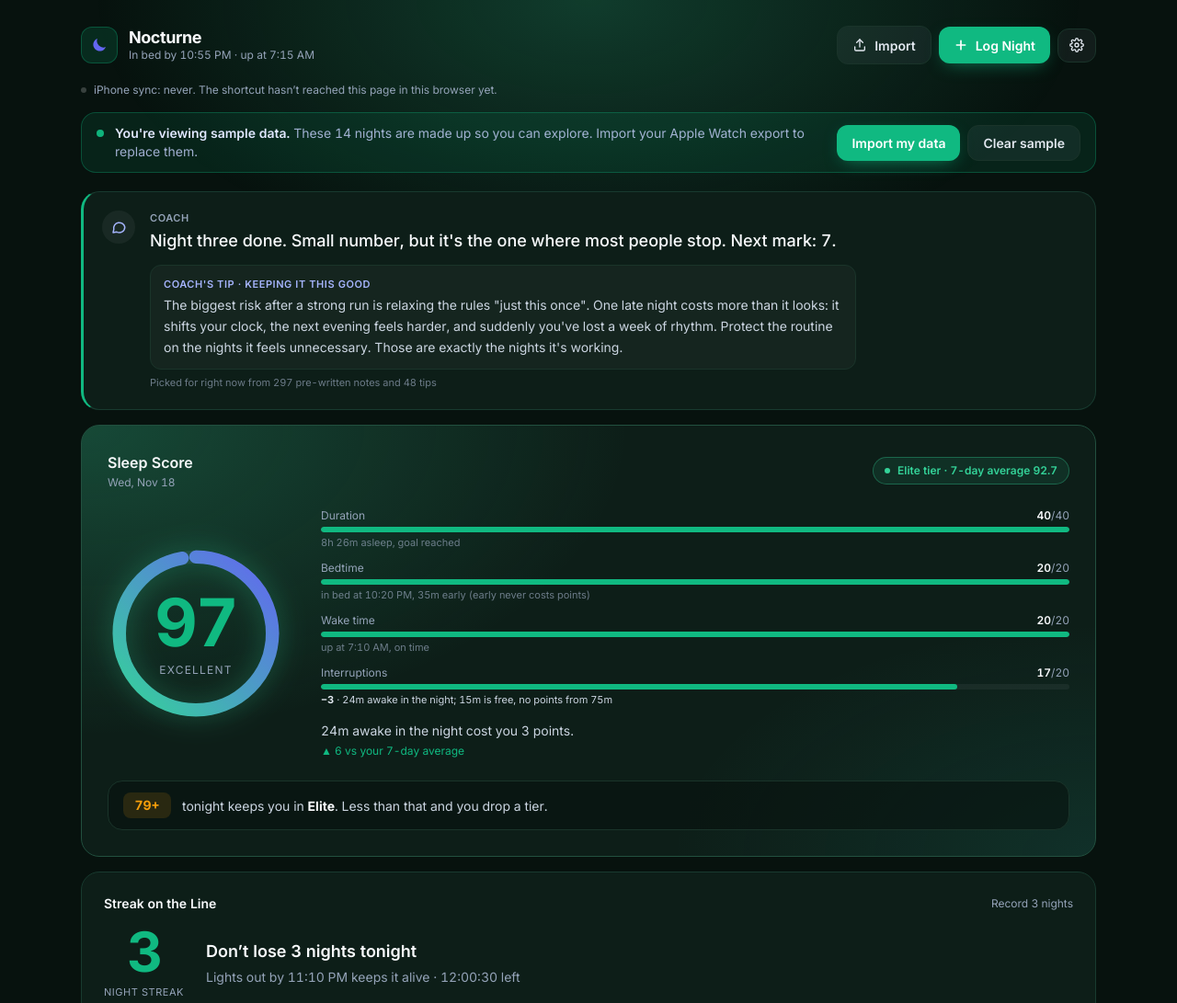
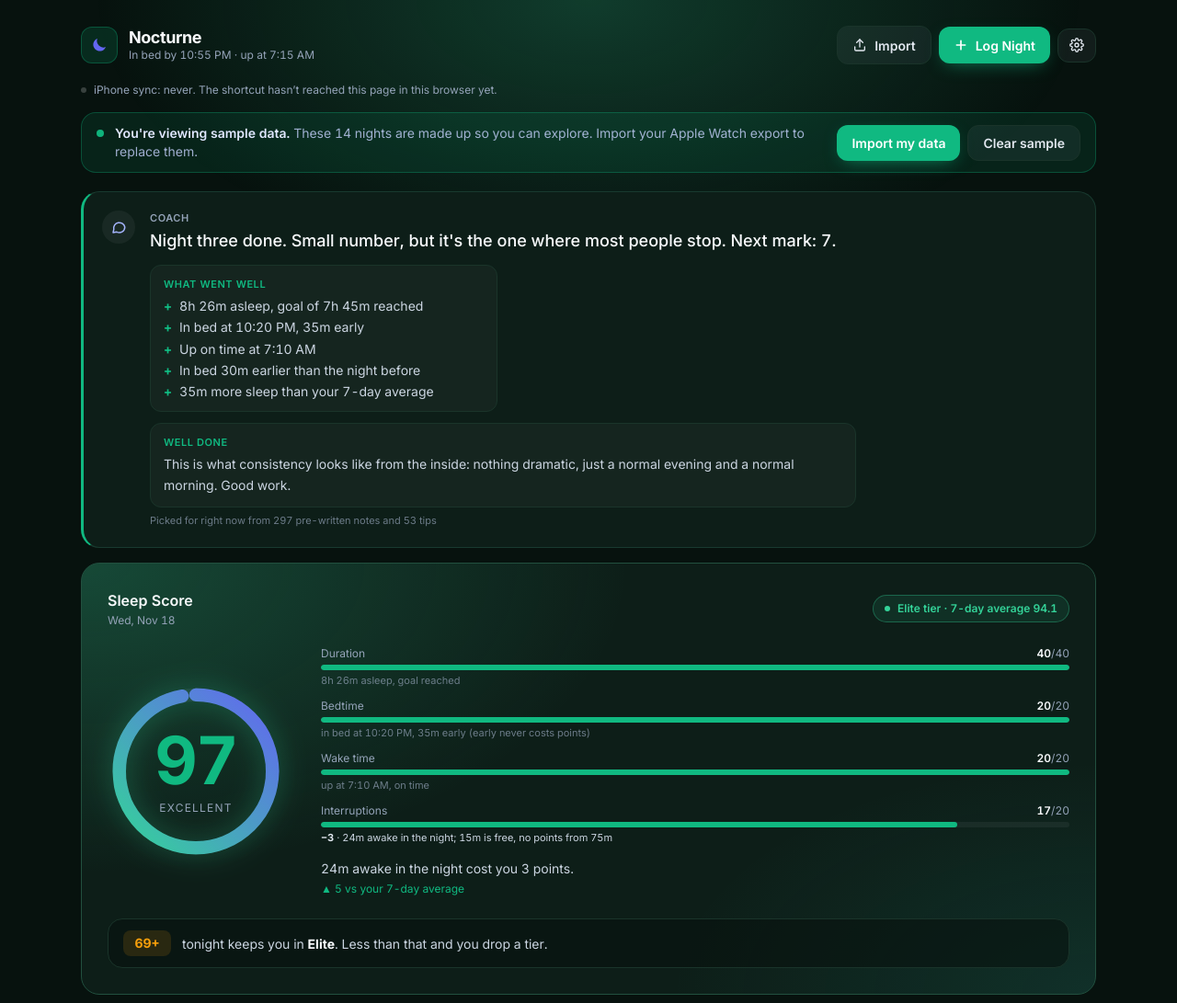
Before and after one commit to ahahahsh/Spanje, a plain HTML site: page sleep-tracker.html in a window 1280 px wide. Shown: the top 1091 px of the page at 92% size. Drawn offline with nearby package versions, Linux system fonts and the light colour scheme.

Commit message:
Add files via upload

```diff
--- a/sleep-tracker.html
+++ b/sleep-tracker.html
@@ -214,6 +214,7 @@
       <p class="text-[11px] uppercase tracking-wider text-muted font-semibold">Coach</p>
       <p id="coach-msg" class="text-base sm:text-lg font-medium leading-snug mt-0.5"></p>
       <p id="coach-more" class="hidden text-sm text-slate-300 leading-relaxed mt-2 max-w-3xl"></p>
+      <div id="coach-review" class="hidden mt-3 grid sm:grid-cols-2 gap-3 max-w-3xl"></div>
       <div id="coach-tip" class="hidden mt-3 rounded-xl bg-white/[0.03] border border-line px-3.5 py-3 max-w-3xl">
         <p id="coach-tip-title" class="text-[11px] uppercase tracking-wider font-semibold text-indigo-300"></p>
         <p id="coach-tip-body" class="text-sm text-slate-300 leading-relaxed mt-1"></p>
@@ -506,6 +507,9 @@ const mod1440 = m => ((m % 1440) + 1440) % 1440;
 const offsetAt = date => { const l = S().ladder; if (!l || !l.on || state.isSample || !l.hist || !l.hist.length) return 0;
   let o = l.hist[0][1]; for (const [from, off] of l.hist) if (from < date) o = off; return o; };
 const goalFor = n => S().goalMin - offsetAt(n.date);
+/** A successful night everywhere in the app (streak, green colour, full duration points): goal minus the buffer, i.e. 7h 45m. */
+const okFor = n => goalFor(n) - S().bufferMin;
+const okMin = () => S().goalMin - S().bufferMin;
 /** Target wake and bedtime as minutes-of-day. `bed` is the current step, `finalBed` the end goal. */
 const targets = () => { const wake = hmToMin(S().wakeTime), full = S().goalMin + S().latencyMin, off = ladderOffset();
   return { wake, off, inBed: full - off, bed: mod1440(wake - full + off), finalBed: mod1440(wake - full) }; };
@@ -666,7 +670,7 @@ const avg2 = a => (a.length ? a.reduce((s, v) => s + v, 0) / a.length : 0);
 function sleepScore(n) {
   const s = S(), d = deviations(n);
   const awake = n.stages ? n.stages.awake : Math.max(0, Math.round((n.wake - n.bed) / 60000) - n.asleepMin - s.latencyMin);
-  const dur = Math.round(40 * clamp((n.asleepMin - (goalFor(n) - 180)) / 180, 0, 1));   // 0 at goal − 3h, full marks at goal
+  const dur = Math.round(40 * clamp((n.asleepMin - (okFor(n) - 180)) / 180, 0, 1));   // full marks at 7h 45m, 0 three hours below
   const bed = Math.round(20 * partScore(d.bed) / 100);                                  // full marks inside the ± window
   const wake = Math.round(20 * partScore(d.wake) / 100);                                // same rule for the wake-up time
   const intr = Math.round(20 * clamp(1 - (awake - 15) / 60, 0, 1));                     // full marks up to 15 min awake
@@ -1410,7 +1414,7 @@ function pickCoach() {
   const day = Math.floor((Date.now() - new Date().getTimezoneOffset() * 60000) / DAY);
   let text; try { text = best.msgs[(day + COACH.indexOf(best)) % best.msgs.length](c); } catch (e) { text = COACH.find(r => r.w === 1).msgs[0](c); }
   let tip = null; try { tip = pickTip(c); } catch (e) { /* no tip for this situation */ }
-  return { text, tone: best.tone, tip };
+  return { text, tone: best.tone, tip, c };
 }
 
 /* ═════════ Coach's tips ═════════
@@ -1484,10 +1488,19 @@ const TIPS = {
     c => `Don't try to make up for last night by going to bed hours early tonight. It feels logical, but you'll probably lie awake, because your body clock isn't ready. Go to bed at your normal time, ${c.bed}. You'll fall asleep faster than usual because of the built-up sleep pressure, and that deeper sleep is how you actually recover.`,
     c => `Move your body today, even a little. A short walk, taking the stairs, ten minutes of anything. Light activity helps you feel more awake now and builds healthy tiredness for tonight. Avoid hard training late in the evening though; when you're short on sleep your body recovers worse from it.`
   ]],
-  keep: ['Keeping it this good', [
-    c => `When everything went right, the job is to notice what made it right. Think back to yesterday evening: when did you eat, when did you stop working, when did the phone go away, what did the last hour look like? Those details are your recipe. Good sleep is mostly the same evening repeated, not anything special.`,
-    c => `The biggest risk after a strong run is relaxing the rules "just this once". One late night costs more than it looks: it shifts your clock, the next evening feels harder, and suddenly you've lost a week of rhythm. Protect the routine on the nights it feels unnecessary. Those are exactly the nights it's working.`,
-    c => `Weekends are where good sleep habits usually break. Keep your weekend wake time within half an hour of ${c.wake}, even if you went to bed a bit later. Have the lie-in as a quiet morning in bed with a book, not as extra sleep. That way Monday doesn't feel like jet lag.`
+  // After a good night (score 80+, not red): praise instead of advice
+  praise: ['Well done', [
+    c => `${c.L.score} last night. In bed at ${c.L.bedClock}, up at ${c.L.wakeClock}, ${D(c.L.asleep)} asleep. That's exactly the kind of night this is all about.`,
+    c => c.streak >= 2 ? `${c.streak} good nights in a row. Each one was decided in the evening, when staying up would have been easier. That's real discipline.`
+                       : `A strong night to build on. One good night is all a streak needs to begin.`,
+    c => c.L.parts.bed === 20 && c.L.parts.wake === 20 ? `On time at both ends, bed and alarm. Timing is the hardest part of good sleep, and you got it right.`
+                                                       : `${D(c.L.asleep)} of sleep. Your body got what it needed. Notice how today feels compared with a short night.`,
+    c => c.L.awake <= 15 ? `Only ${c.L.awake} minutes awake all night. Unbroken sleep like that is the most restoring kind.`
+                         : `A good night: ${c.L.score} points. A few small things to polish, nothing that needs fixing.`,
+    c => `Your 7-day average is ${c.sc.avg}, ${c.sc.tier} tier. Nights like last night are what hold it there.`,
+    c => `This is what consistency looks like from the inside: nothing dramatic, just a normal evening and a normal morning. Good work.`,
+    c => `You gave yourself a full night when there were plenty of reasons not to. Today you get the reward: steadier focus, better mood, fewer cravings.`,
+    c => c.L.score >= 95 ? `${c.L.score}. That's about as good as a night gets. Enjoy it.` : `A solid ${c.L.score}. Good nights don't need to be perfect, they need to be repeated, and you're doing that.`
   ]],
   score: ['How to raise your score', [
     c => `Your score has four parts: duration (40 points), bedtime (20), wake time (20) and interruptions (20). The two timing parts are the easiest 40 points you can get, because they only depend on being in bed by ${c.bed} and up by ${c.wake}, within ${c.tol} minutes. Get those right every night and a score in the 80s needs only a decent amount of sleep.`,
@@ -1499,9 +1512,12 @@ const TIPS = {
 function pickTip(c) {
   if (!c.n) return null;
   let topic;
+  // Past bedtime the tip is always about getting to sleep. Otherwise: praise after a good night, advice after a bad one.
+  const good = c.L && c.L.score >= 80 && !c.L.red.length;
   if (c.phase === 'over' || c.phase === 'late') topic = 'late';
+  else if (c.unlogged) topic = 'log';
+  else if (good) topic = 'praise';
   else if (c.phase === 'wind') topic = 'wind';
-  else if (c.unlogged) topic = 'log';
   else if (c.phase === 'evening') topic = 'evening';
   else {
     const L = c.L, p = L.parts, tag = re => L.tags.some(t => re.test(t));
@@ -1509,7 +1525,6 @@ function pickTip(c) {
     else if ((!L.hit || L.awake >= 25) && tag(/alcohol|drink|wine|beer/i)) topic = 'alcohol';
     else if (L.bedDev > c.tol && tag(/screen|phone/i)) topic = 'screens';
     else if (c.phase === 'morning' && !L.hit) topic = 'morning';
-    else if (L.score >= 90) topic = 'keep';
     else {
       // The weakest score part, measured as the share of its points that was lost
       const loss = [['duration', 1 - p.dur / 40], ['bedtime', 1 - p.bed / 20], ['wake', 1 - p.wake / 20], ['interrupt', 1 - p.intr / 20]].sort((a, b) => b[1] - a[1]);
@@ -1517,18 +1532,67 @@ function pickTip(c) {
     }
   }
   const [title, list] = TIPS[topic], day = Math.floor((Date.now() - new Date().getTimezoneOffset() * 60000) / DAY);
-  return { title, text: list[(day + topic.length) % list.length](c) };
-}
+  return { title, text: list[(day + topic.length) % list.length](c), praise: topic === 'praise' };
+}
+/** Daily feedback on last night: what went well and what to work on, each point with the actual numbers. */
+function nightFeedback(c) {
+  if (!c.n || !c.L) return null;
+  const L = c.L, P = c.P, good = [], bad = [], thr = c.thr, tol = c.tol, ds = m => (Math.abs(m) < 60 ? `${Math.abs(Math.round(m))}m` : D(m).replace(' 00m', ''));
+  // Duration
+  if (L.asleep >= thr) good.push(`${D(L.asleep)} asleep, goal of ${ds(thr)} reached`);
+  else bad.push(`${D(L.asleep)} asleep, ${ds(thr - L.asleep)} short of ${ds(thr)}`);
+  // Bedtime and wake time (early is fine)
+  if (L.bedDev <= tol) good.push(L.bedDev < -5 ? `In bed at ${L.bedClock}, ${ds(L.bedDev)} early` : `In bed on time at ${L.bedClock}`);
+  else bad.push(`In bed at ${L.bedClock}, ${ds(L.bedDev)} late`);
+  if (L.wakeDev <= tol) good.push(L.wakeDev < -5 ? `Up at ${L.wakeClock}, ${ds(L.wakeDev)} early` : `Up on time at ${L.wakeClock}`);
+  else bad.push(`Up at ${L.wakeClock}, ${ds(L.wakeDev)} late`);
+  // Interruptions
+  if (L.awake <= 15) good.push(`Only ${L.awake}m awake during the night`);
+  else if (L.awake >= 30) bad.push(`${L.awake}m awake during the night`);
+  // Red night
+  if (L.red.length) bad.unshift(`Red night: ${L.red.join(', ')}`);
+  // Compared with the night before and the week
+  if (P) {
+    const bedShift = L.bedDev - P.bedDev;
+    if (bedShift <= -20) good.push(`In bed ${ds(bedShift)} earlier than the night before`);
+    else if (bedShift >= 20) bad.push(`In bed ${ds(bedShift)} later than the night before`);
+  }
+  const vsAvg = L.asleep - c.avg7;
+  if (c.w7 >= 4 && vsAvg >= 20) good.push(`${ds(vsAvg)} more sleep than your 7-day average`);
+  else if (c.w7 >= 4 && vsAvg <= -20) bad.push(`${ds(vsAvg)} less sleep than your 7-day average`);
+  // Streak
+  if (c.streak >= 2) good.push(`${c.streak}-night streak still alive`);
+  else if (c.lost >= 2) bad.push(`Your ${c.lost}-night streak ended`);
+  // Week pattern
+  if (c.w7 >= 5 && c.bedOn7 >= c.w7 - 1) good.push(`On time to bed ${c.bedOn7} of the last ${c.w7} nights`);
+  else if (c.w7 >= 5 && c.bedOn7 <= 2) bad.push(`On time to bed only ${c.bedOn7} of the last ${c.w7} nights`);
+  // Habits from your own data
+  if (c.hasWorst) bad.push(`${c.tagWorst.name}: nights with it reach the goal only ${c.tagWorst.rate}% of the time`);
+  if (c.hasBest) good.push(`${c.tagBest.name}: nights with it reach the goal ${c.tagBest.rate}% of the time`);
+  return { good: good.slice(0, 5), bad: bad.slice(0, 5) };
+}
+
 function renderCoach() {
   const pick = pickCoach(), el = $('#coach-msg'), more = $('#coach-more');
   const tipBox = $('#coach-tip');
   tipBox.classList.toggle('hidden', !pick.tip);
-  if (pick.tip) { $('#coach-tip-title').textContent = `Coach's tip · ${pick.tip.title}`;
+  if (pick.tip) { $('#coach-tip-title').textContent = pick.tip.praise ? 'Well done' : `Coach's tip · ${pick.tip.title}`;
+    $('#coach-tip-title').className = `text-[11px] uppercase tracking-wider font-semibold ${pick.tip.praise ? 'text-sage' : 'text-indigo-300'}`;
     if ($('#coach-tip-body').textContent !== pick.tip.text) $('#coach-tip-body').textContent = pick.tip.text; }
   const cut = pick.text.indexOf('\n'), head = cut < 0 ? pick.text : pick.text.slice(0, cut), detail = cut < 0 ? '' : pick.text.slice(cut + 1).trim();
   if (el.textContent !== head) el.textContent = head;
   if (more.textContent !== detail) more.textContent = detail;
   more.classList.toggle('hidden', !detail);
+  // Feedback on last night: shown by day and in the evening, not at night or when last night isn't logged
+  const rv = $('#coach-review'), c = pick.c, fb = c && !c.night && !c.unlogged ? nightFeedback(c) : null;
+  rv.classList.toggle('hidden', !fb);
+  if (fb) {
+    const col = (title, items, cls, mark) => items.length ? `<div class="rounded-xl bg-white/[0.03] border border-line px-3.5 py-3">
+        <p class="text-[11px] uppercase tracking-wider font-semibold ${cls}">${title}</p>
+        <ul class="mt-1.5 space-y-1">${items.map(t => `<li class="text-sm text-slate-300 leading-snug flex gap-2"><span class="${cls} font-bold shrink-0">${mark}</span><span>${esc(t)}</span></li>`).join('')}</ul></div>` : '';
+    const html = col('What went well', fb.good, 'text-sage', '+') + col('What to work on', fb.bad, 'text-warn', '−');
+    if (rv.dataset.sig !== html) { rv.innerHTML = html; rv.dataset.sig = html; }
+  }
   $('#coach').style.borderLeftColor = { good: '#10B981', warn: '#F59E0B', info: '#6366F1' }[pick.tone];
   $('#coach-foot').textContent = `Picked for right now from ${COACH.reduce((s, r) => s + r.msgs.length, 0)} pre-written notes and ${Object.values(TIPS).reduce((s, t) => s + t[1].length, 0)} tips`;
 }
@@ -2007,7 +2071,7 @@ function renderAll() {
   $('#empty-state').classList.toggle('hidden', has);
   $('#empty-state').classList.toggle('flex', !has);
   $$('.tol-label').forEach(e => e.textContent = `±${S().toleranceMin}m`);
-  $$('.goal-label').forEach(e => e.textContent = fmtDur(S().goalMin).replace(' 00m', ''));
+  $$('.goal-label').forEach(e => e.textContent = fmtDur(okMin()).replace(' 00m', ''));
   $$('.range-seg button').forEach(b => b.classList.toggle('on', +b.dataset.range === ui.range));
   const t = targets();
   $('#header-sub').textContent = `In bed by ${fmtClock(t.bed)} · up at ${fmtClock(t.wake)}`;
@@ -2034,7 +2098,7 @@ function renderHero() {
   const prev = ns.slice(0, -1).filter(n => dayDiff(last.date, n.date) <= 7).map(n => sleepScore(n).total);
   const delta = prev.length ? sc.total - Math.round(avg2(prev)) : null;
   const losses = [
-    [40 - sc.dur, `${fmtDur(goalFor(last) - last.asleepMin)} short of your goal cost you ${40 - sc.dur} points.`],
+    [40 - sc.dur, `${fmtDur(okFor(last) - last.asleepMin)} short of your goal cost you ${40 - sc.dur} points.`],
     [20 - sc.bed, `Going to bed ${sc.bedDev}m late cost you ${20 - sc.bed} points.`],
     [20 - sc.wake, `Getting up ${sc.wakeDev}m late cost you ${20 - sc.wake} points.`],
     [20 - sc.intr, `${sc.awake}m awake in the night cost you ${20 - sc.intr} points.`]
@@ -2042,7 +2106,7 @@ function renderHero() {
   const nudge = sc.red ? `Red night: ${redReasons(last).join(', ')}.${sc.capped ? ` The parts add up to ${sc.raw}, but red nights are capped at ${RED_SCORE_CAP}.` : ''}`
     : losses[0] <= 2 ? 'Nothing left on the table. Now do it again tonight.' : losses[1];
   // One short line per score part: how many points were lost, and exactly why
-  const tol = s.toleranceMin, goalL = goalFor(last);
+  const tol = s.toleranceMin, goalL = okFor(last);
   const dShort = m => { m = Math.abs(Math.round(m)); return m < 60 ? `${m}m` : fmtDur(m).replace(' 00m', ''); };
   const late = v => `${dShort(v)} ${v > 0 ? 'late' : 'early'}`;
   const why = {
@@ -2268,7 +2332,7 @@ function renderLog() {
   const ns = sortedNights().reverse();
   $('#log-count').textContent = ns.length ? `${ns.length} night${ns.length === 1 ? '' : 's'}` : '';
   $('#log').innerHTML = ns.map(n => {
-    const ok = n.asleepMin >= S().goalMin, sched = onSchedule(n), red = isRed(n);
+    const ok = n.asleepMin >= okFor(n), sched = onSchedule(n), red = isRed(n);
     const tags = (n.tags || []).map(t => `<span class="chip">${esc(t)}</span>`).join('') || `<span class="text-xs text-muted/60">+ add tags</span>`;
     return `<button data-date="${n.date}" class="night-row w-full text-left grid grid-cols-[1fr_auto] sm:grid-cols-[130px_200px_130px_1fr] gap-x-4 gap-y-1.5 items-center px-2 sm:px-3 py-3 rounded-xl hover:bg-white/[0.035] transition border-t border-line/60 first:border-t-0">
       <span class="text-sm font-medium">${fmtDateLong(n.date)}</span>
@@ -2358,22 +2422,22 @@ function renderCharts() {
   });
 
   /* Duration: hours asleep vs the goal line. */
-  const goalH = S().goalMin / 60, hours = ns.map(n => +(n.asleepMin / 60).toFixed(2));
+  const goalH = okMin() / 60, hours = ns.map(n => +(n.asleepMin / 60).toFixed(2));
   const o2 = baseOptions(dates);
   o2.scales = { x: xScale, y: { beginAtZero: true, suggestedMax: Math.max(10, Math.ceil(Math.max(...hours)) + 1), border: { display: false }, grid: { color: C.grid },
     ticks: { stepSize: 2, callback: v => v + 'h' } } };
-  o2.plugins.targetLines = { lines: [{ value: goalH, color: '#F8FAFC', textColor: '#F8FAFC', dash: [4, 4], label: `${goalH.toFixed(1)}h target` }] };
+  o2.plugins.targetLines = { lines: [{ value: goalH, color: '#F8FAFC', textColor: '#F8FAFC', dash: [4, 4], label: `${fmtDur(okMin()).replace(' 00m', '')} goal` }] };
   o2.plugins.tooltip.callbacks = {
     title: items => fmtDateLong(dates[items[0].dataIndex]),
-    label: item => { const n = ns[item.dataIndex], diff = n.asleepMin - S().goalMin;
+    label: item => { const n = ns[item.dataIndex], diff = n.asleepMin - okFor(n);
       const lines = [`Asleep ${fmtDur(n.asleepMin)}`, diff >= 0 ? `${fmtDur(diff)} over goal` : `${fmtDur(diff)} short of goal`];
       if (n.stages) lines.push(`Deep ${fmtDur(n.stages.deep)} · Core ${fmtDur(n.stages.core)} · REM ${fmtDur(n.stages.rem)}`);
       return lines; }
   };
   charts.duration = new Chart($('#chart-duration'), {
     type: 'bar', plugins: [targetLines],
-    data: { labels, datasets: [{ data: hours, backgroundColor: ns.map(n => nightRgba(n, n.asleepMin >= S().goalMin)),
-      hoverBackgroundColor: ns.map(n => nightHex(n, n.asleepMin >= S().goalMin)), borderRadius: 6, maxBarThickness: thick + 6 }] },
+    data: { labels, datasets: [{ data: hours, backgroundColor: ns.map(n => nightRgba(n, n.asleepMin >= okFor(n))),
+      hoverBackgroundColor: ns.map(n => nightHex(n, n.asleepMin >= okFor(n))), borderRadius: 6, maxBarThickness: thick + 6 }] },
     options: o2
   });
 }
@@ -2464,7 +2528,7 @@ function openNight(key) {
     const tol = S().toleranceMin, cls = v => Math.abs(v) <= tol ? 'text-sage' : 'text-warn';
     const rr = redReasons(n);
     sum.innerHTML = (rr.length ? `<div class="rounded-lg bg-red-500/15 border border-red-500/40 px-2.5 py-2 mb-3 text-xs text-red-200"><b class="text-red-300 uppercase tracking-wide">Red night</b> · ${rr.map(esc).join(' · ')}</div>` : '')
-      + `<div class="flex items-baseline justify-between"><span class="text-2xl font-bold ${rr.length ? 'text-red-400' : n.asleepMin >= S().goalMin ? 'text-sage' : 'text-warn'}">${fmtDur(n.asleepMin)}</span>
+      + `<div class="flex items-baseline justify-between"><span class="text-2xl font-bold ${rr.length ? 'text-red-400' : n.asleepMin >= okFor(n) ? 'text-sage' : 'text-warn'}">${fmtDur(n.asleepMin)}</span>
         <span class="text-xs text-muted">asleep · score <span class="font-semibold ${scoreTone(sleepScore(n).total, isRed(n)).cls}">${sleepScore(n).total}</span></span></div>
       <div class="flex justify-between text-xs mt-1"><span class="${cls(d.bed)}">Bed ${dev(d.bed)}</span><span class="${cls(d.wake)}">Wake ${dev(d.wake)}</span></div>
       ${n.stages ? `<div class="mt-3">${stageBar(n, 'h-2')}</div><div class="flex justify-between text-[11px] text-muted mt-1.5"><span>Deep ${fmtDur(n.stages.deep)}</span><span>Core ${fmtDur(n.stages.core)}</span><span>REM ${fmtDur(n.stages.rem)}</span><span>Awake ${fmtDur(n.stages.awake)}</span></div>` : ''}`;
```
